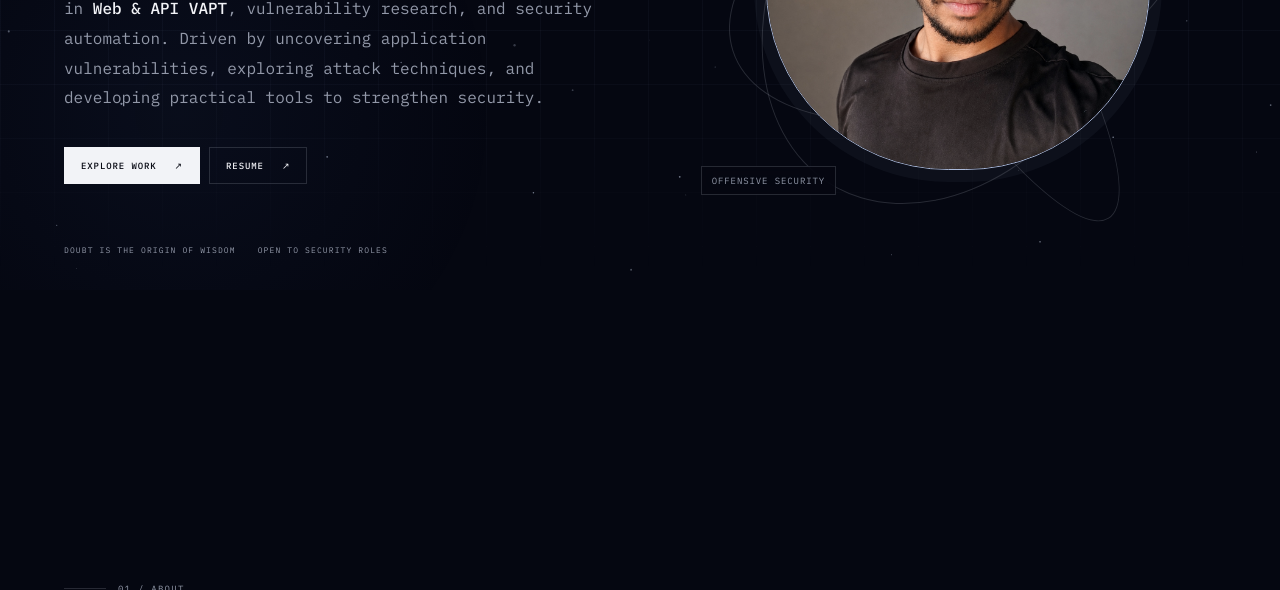
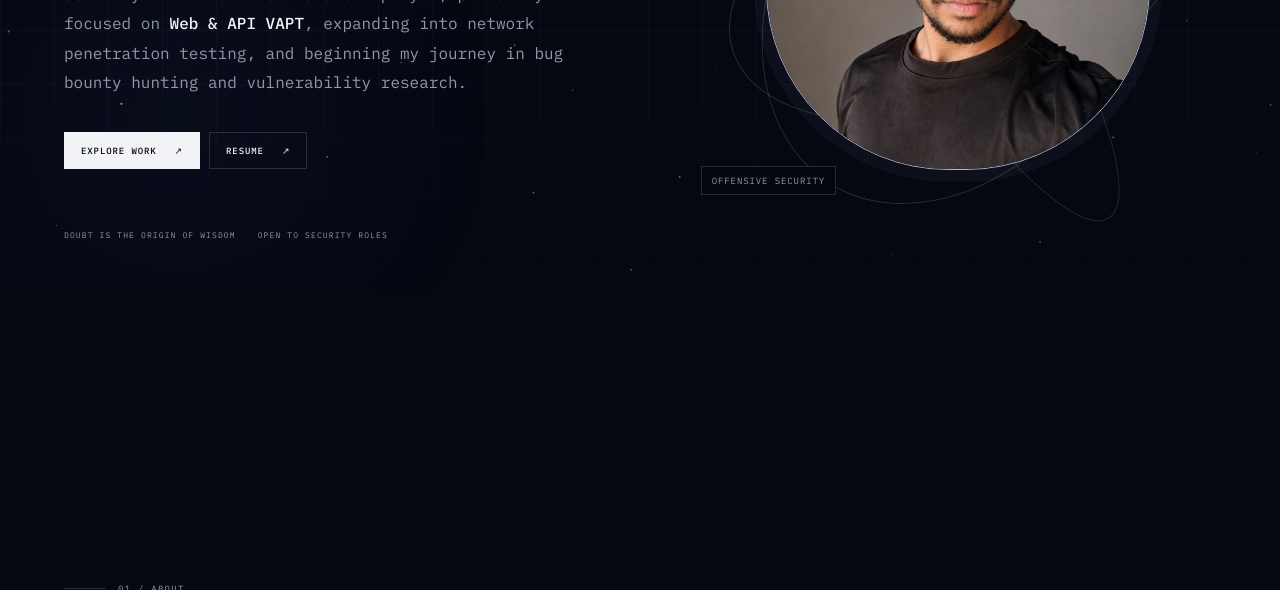
Before and after one commit to 1xMaverick/1xmaverick.github.io, a plain HTML site: page index.html in a window 1280 px wide. Shown: the part 510-1100 px from the top of the page. Drawn offline with nearby package versions, Linux system fonts and the light colour scheme.

Commit message:
index.html

```diff
--- a/index.html
+++ b/index.html
@@ -41,10 +41,9 @@
         <h1>Siddarth<br><em>Kumar.</em></h1>
 
 <p class="hero-intro">
-  CTF player and cybersecurity practitioner specializing in
-  <strong>Web & API VAPT</strong>, vulnerability research, and security automation.
-  Driven by uncovering application vulnerabilities, exploring attack techniques,
-  and developing practical tools to strengthen security.
+  Security Intern at GISPL and CTF player, primarily focused on
+  <strong>Web & API VAPT</strong>, expanding into network penetration
+  testing, and beginning my journey in bug bounty hunting and vulnerability research.
 </p>
 
         <div class="hero-actions">
```
